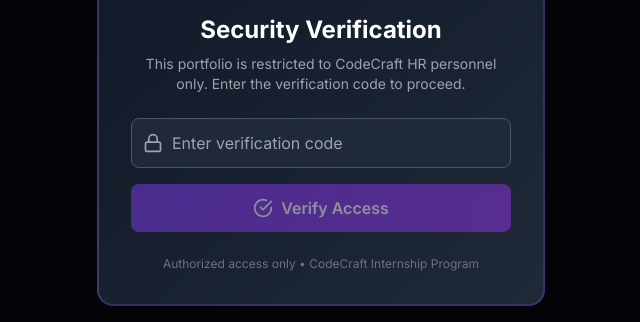
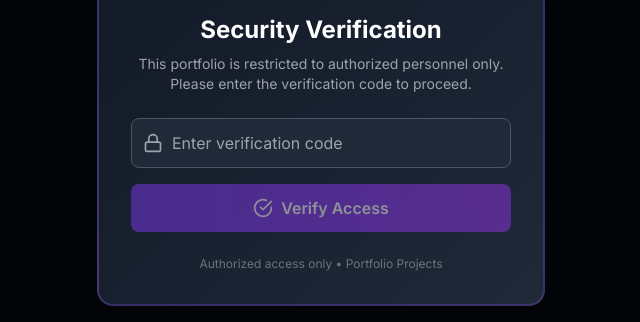
Before and after one commit to ei-sanu/codecraftintern, a React (Vite) app: page / in a window 1280 px wide. Shown: the part 297-619 px from the top of the page, without its empty margins (319-959 px from the left). Built offline with nearby package versions, Linux system fonts and the light colour scheme.

Commit message:
auth changes

```diff
--- a/src/components/Portfolio.tsx
+++ b/src/components/Portfolio.tsx
@@ -18,6 +18,7 @@
     linkedin: 'https://linkedin.com/in/www.linkedin.com/in/somesh-biswal-b73576320'
   };
 
+  // Update project descriptions to remove company references
   const projects: Project[] = [
     {
       id: 1,
@@ -30,12 +31,12 @@
     },
     {
       id: 2,
-      title: "CrytptoImage",
-      description: "Advanced network monitoring system with real-time threat detection and automated response.",
-      image: "/images/project2.jpg",
-      liveLink: "https://project-beta-demo.com",
-      sourceCode: "https://github.com/ei-sanu/project-beta",
-      technologies: ["Python", "Flask", "Docker", "ML"]
+      title: "Password Strength Analyzer",
+      description: "",
+      image: "/images/project2.png",
+      liveLink: "https://passwordstrengthner.vercel.app/",
+      sourceCode: "https://github.com/ei-sanu/passwordstrengthner",
+      technologies: ["React", "TypeScript", "Security"]
     },
     {
       id: 3,
@@ -79,7 +80,7 @@
         />
       </div>
 
-      {/* Header */}
+      {/* Header - Updated title */}
       <header className="relative z-10 px-6 py-8">
         <div className="max-w-7xl mx-auto">
           <div className="flex items-center justify-between">
@@ -91,7 +92,7 @@
                 <h1 className="text-2xl font-bold bg-gradient-to-r from-violet-400 to-purple-400 bg-clip-text text-transparent">
                   Somesh Biswal
                 </h1>
-                <p className="text-gray-400 text-sm">CodeCraft Intern</p>
+                <p className="text-gray-400 text-sm">Security Researcher</p>
               </div>
             </div>
 
@@ -113,16 +114,16 @@
         </div>
       </header>
 
-      {/* Hero Section */}
+      {/* Hero Section - Updated content */}
       <section className="relative z-10 px-6 py-16">
         <div className="max-w-4xl mx-auto text-center">
           <div className="mb-8 animate-fade-up">
             <h2 className="text-5xl md:text-6xl font-bold mb-6 bg-gradient-to-r from-violet-400 via-purple-400 to-violet-400 bg-clip-text text-transparent animate-gradient">
-              CodeCraft Internship
+              Internship Projects Showcase
             </h2>
             <p className="text-xl text-gray-300 mb-8 leading-relaxed">
               A comprehensive journey through cybersecurity and network safety,
-              showcasing advanced projects built during my internship at CodeCraft.
+              showcasing advanced projects focused on secure development practices.
             </p>
           </div>
 
@@ -172,14 +173,14 @@
         </div>
       </section>
 
-      {/* Learning Section */}
+      {/* Learning Section - Updated content */}
       <section className="relative z-10 px-6 py-16 bg-gradient-to-r from-gray-800/50 to-gray-900/50">
         <div className="max-w-4xl mx-auto text-center">
           <div className="bg-gray-800/30 backdrop-blur-sm p-8 rounded-2xl border border-gray-700">
             <Zap className="w-12 h-12 text-fuchsia-400 mx-auto mb-6 animate-pulse" />
             <h4 className="text-3xl font-bold text-white mb-6">Key Learnings</h4>
             <p className="text-gray-300 text-lg leading-relaxed mb-6">
-              During this intensive 16-day internship at CodeCraft, I gained comprehensive knowledge in:
+              During this intensive internship period, I gained comprehensive knowledge in:
             </p>
             <div className="grid grid-cols-1 md:grid-cols-2 gap-4 text-left">
               <div className="space-y-2">
@@ -249,14 +250,14 @@
         </div>
       </section>
 
-      {/* Footer */}
+      {/* Footer - Updated content */}
       <footer className="relative z-10 px-6 py-8 border-t border-gray-800">
         <div className="max-w-7xl mx-auto text-center">
           <p className="text-gray-400 text-sm">
-            © 2025 Somesh Biswal • CodeCraft Internship Portfolio • All rights reserved
+            © 2025 Somesh Biswal • Internship Projects Portfolio • All rights reserved
           </p>
           <p className="text-gray-500 text-xs mt-2">
-            This portfolio is protected and accessible only to authorized CodeCraft personnel.
+            This portfolio showcases projects developed during my internship period.
           </p>
         </div>
       </footer>
--- a/src/components/VerificationModal.tsx
+++ b/src/components/VerificationModal.tsx
@@ -1,5 +1,5 @@
+import { AlertTriangle, CheckCircle, Lock, Shield } from 'lucide-react';
 import React, { useState } from 'react';
-import { Lock, Shield, CheckCircle, AlertTriangle } from 'lucide-react';
 
 interface VerificationModalProps {
   isOpen: boolean;
@@ -38,8 +38,8 @@
           </div>
           <h2 className="text-2xl font-bold text-white mb-2">Security Verification</h2>
           <p className="text-gray-400 text-sm">
-            This portfolio is restricted to CodeCraft HR personnel only.
-            Enter the verification code to proceed.
+            This portfolio is restricted to authorized personnel only.
+            Please enter the verification code to proceed.
           </p>
         </div>
 
@@ -84,7 +84,7 @@
 
         <div className="mt-6 text-center">
           <p className="text-xs text-gray-500">
-            Authorized access only • CodeCraft Internship Program
+            Authorized access only • Portfolio Projects
           </p>
         </div>
       </div>
```
Also changed, not shown: public/images/project2.png (added).
